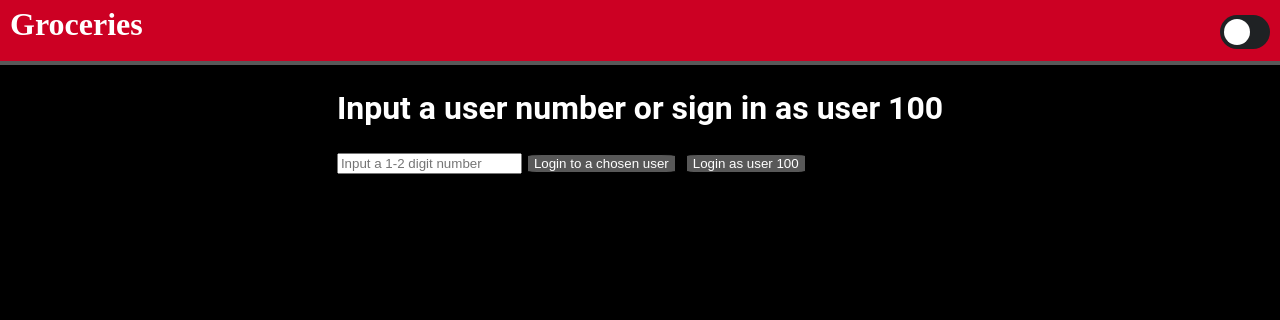
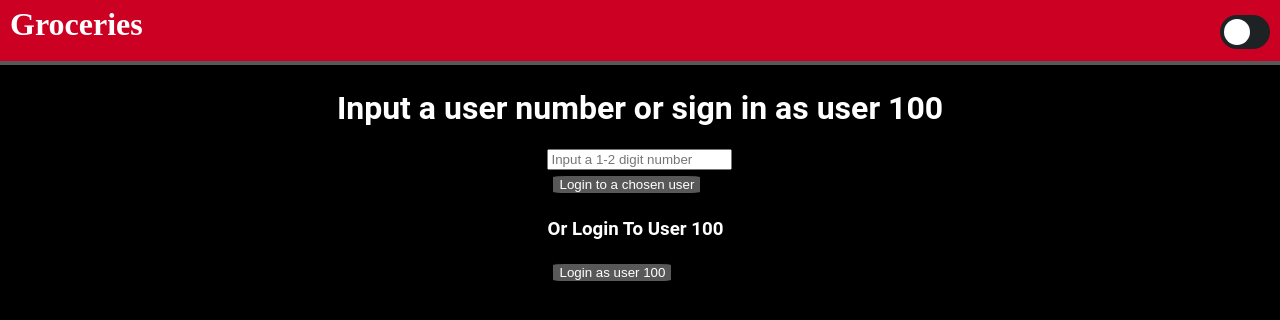
Before and after one commit to rocknswimmer/GroceryList, a React app: page / in a window 1280 px wide. Shown: the top 320 px of the page. Built offline with nearby package versions, Linux system fonts and the light colour scheme.

Commit message:
basic style for login

```diff
--- a/public/compStyles.css
+++ b/public/compStyles.css
@@ -161,12 +161,19 @@ button {
   color: #000;
 }
 
+.login {
+  display: flex;
+  flex-direction: column;
+  align-items: center;
+}
+
 
 /*Grid styles*/
 
 .icontainer{
   display: inline-grid;
-  grid-template-columns: minmax(2px,12em) minmax(1px,3em) minmax(2px,12em) minmax(2px,12em) minmax(2px,10em);
+  /* grid-template-columns: minmax(2px,12em) minmax(1px,3em) minmax(2px,12em) minmax(2px,12em) minmax(2px,10em); */
+  grid-template-columns: 12em 3em 12em 12em 7em;
 
 
 }
--- a/src/App.jsx
+++ b/src/App.jsx
@@ -125,11 +125,14 @@ function App() {
         {login && invMode && <Inventory inventoryList={inventoryList} updateIL={()=>{getIL()}} updateGL={()=>{getGL()}} user={user} theme={theme} />}
         {login && groMode && <Grocery groceryList={groceryList} updateGL={()=>{getGL()}} updateIL={()=>{getIL()}} user={user} theme={theme}/>}
         {!login &&
-        <div>
+        <div className="login">
           <h1>Input a user number or sign in as user 100</h1>
           <div>
+            <div>
           <input type="text" name="userNumber" placeholder="Input a 1-2 digit number" onChange={updateUser}></input>
+          </div>
           <button onClick={logIn}>Login to a chosen user</button>
+          <h3>Or Login To User 100</h3>
           <button onClick={logIn100}>Login as user 100</button>
           </div>
           {issue && <p className="falert">Input wrong size or not digits</p>}
```
